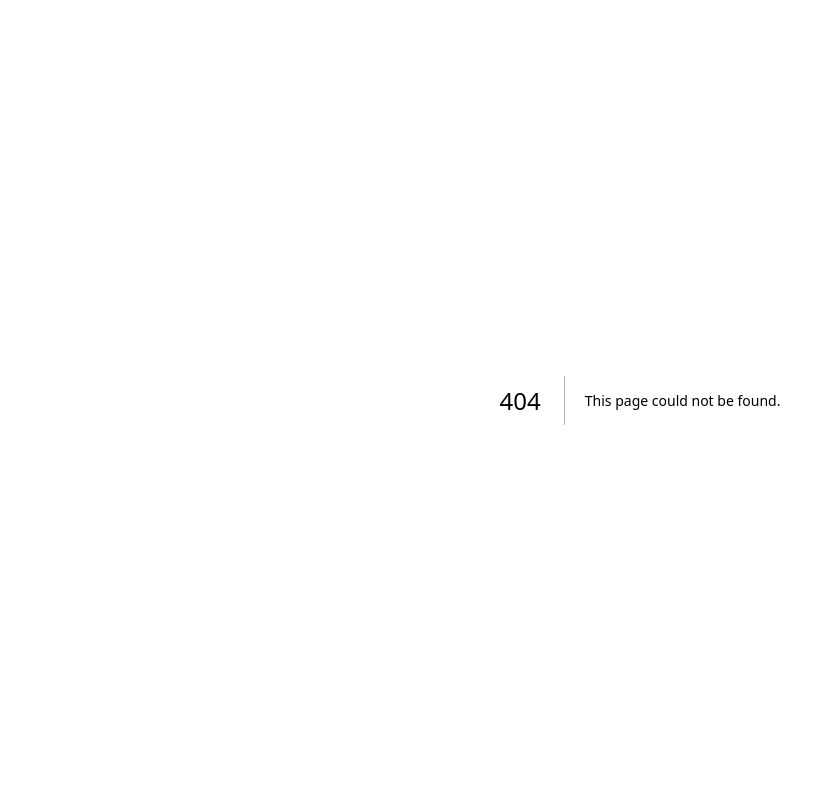
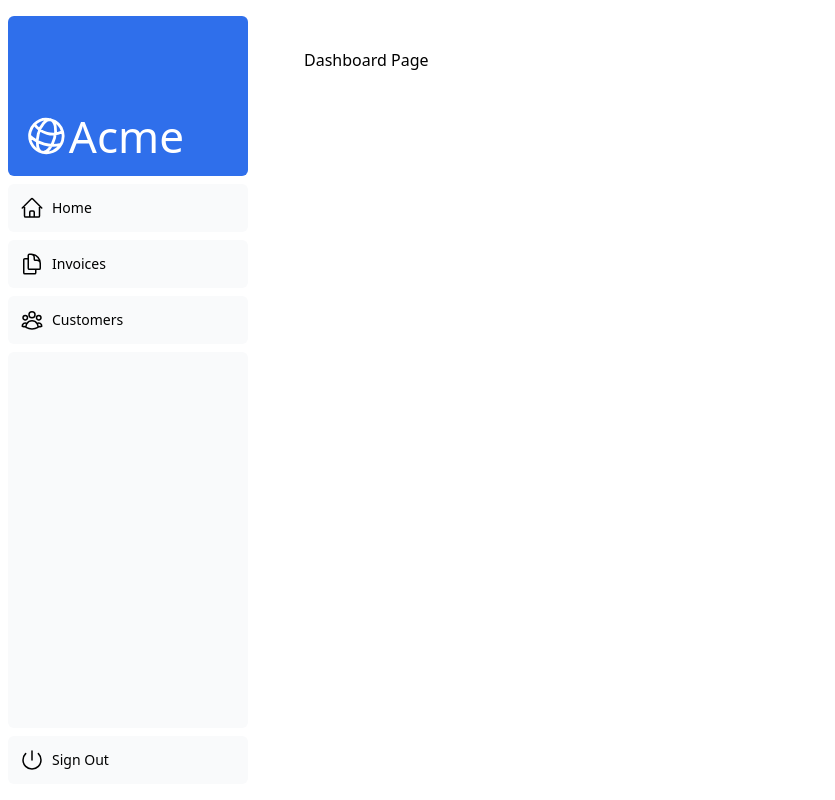
Before and after one commit to tungbach92/nextjs14-xroid, a Next.js app: page /dashboard in a window 1280 px wide. Before the commit this address had no page. Shown: the whole page, without its empty margins (0-835 px from the left). Built offline with nearby package versions, Linux system fonts and the light colour scheme.

Commit message:
layout + app router implement + css module test

```diff
--- /dev/null
+++ b/app/dashboard/customers/page.tsx
@@ -0,0 +1,3 @@
+    export default function Page() {
+        return <p>Customers</p>
+    }
--- /dev/null
+++ b/app/dashboard/invoices/page.tsx
@@ -0,0 +1,3 @@
+export default function Page() {
+    return <p>Invoices</p>
+}
--- /dev/null
+++ b/app/dashboard/layout.tsx
@@ -0,0 +1,16 @@
+import {PropsWithChildren} from "react";
+import SideNav from "@/app/ui/dashboard/sidenav";
+
+interface Props extends PropsWithChildren {
+}
+
+export default function Layout({children}: Props) {
+    return (
+        <div className="flex h-screen flex-col md:flex-row md:overflow-hidden">
+            <div className="w-full flex-none md:w-64">
+                <SideNav />
+            </div>
+            <div className="flex-grow p-6 md:overflow-y-auto md:p-12">{children}</div>
+        </div>
+    );
+}
--- /dev/null
+++ b/app/dashboard/page.tsx
@@ -0,0 +1,3 @@
+export default function Page() {
+    return <p>Dashboard Page</p>
+}
--- a/app/layout.tsx
+++ b/app/layout.tsx
@@ -1,3 +1,6 @@
+import "@/app/ui/global.css"
+import '@/app/ui/home.module.css';
+
 export default function RootLayout({
   children,
 }: {
--- a/app/page.tsx
+++ b/app/page.tsx
@@ -10,6 +10,9 @@ export default function Page() {
       </div>
       <div className="mt-4 flex grow flex-col gap-4 md:flex-row">
         <div className="flex flex-col justify-center gap-6 rounded-lg bg-gray-50 px-6 py-10 md:w-2/5 md:px-20">
+          <div
+              className={'shape'}
+          />
           <p className={`text-xl text-gray-800 md:text-3xl md:leading-normal`}>
             <strong>Welcome to Acme.</strong> This is the example for the{' '}
             <a href="https://nextjs.org/learn/" className="text-blue-500">
--- a/app/ui/acme-logo.tsx
+++ b/app/ui/acme-logo.tsx
@@ -1,10 +1,10 @@
 import { GlobeAltIcon } from '@heroicons/react/24/outline';
-import { lusitana } from '@/app/ui/fonts';
+// import { lusitana } from '@/app/ui/fonts';
 
 export default function AcmeLogo() {
   return (
     <div
-      className={`${lusitana.className} flex flex-row items-center leading-none text-white`}
+      className={`flex flex-row items-center leading-none text-white`}
     >
       <GlobeAltIcon className="h-12 w-12 rotate-[15deg]" />
       <p className="text-[44px]">Acme</p>
--- a/app/ui/global.css
+++ b/app/ui/global.css
@@ -16,3 +16,11 @@ input[type='number']::-webkit-outer-spin-button {
   -webkit-appearance: none;
   margin: 0;
 }
+
+.shape {
+  height: 0;
+  width: 0;
+  border-bottom: 30px solid black;
+  border-left: 20px solid transparent;
+  border-right: 20px solid transparent;
+}
```
Also changed, not shown: app/ui/home.module.css (added, +7 -0 lines).
